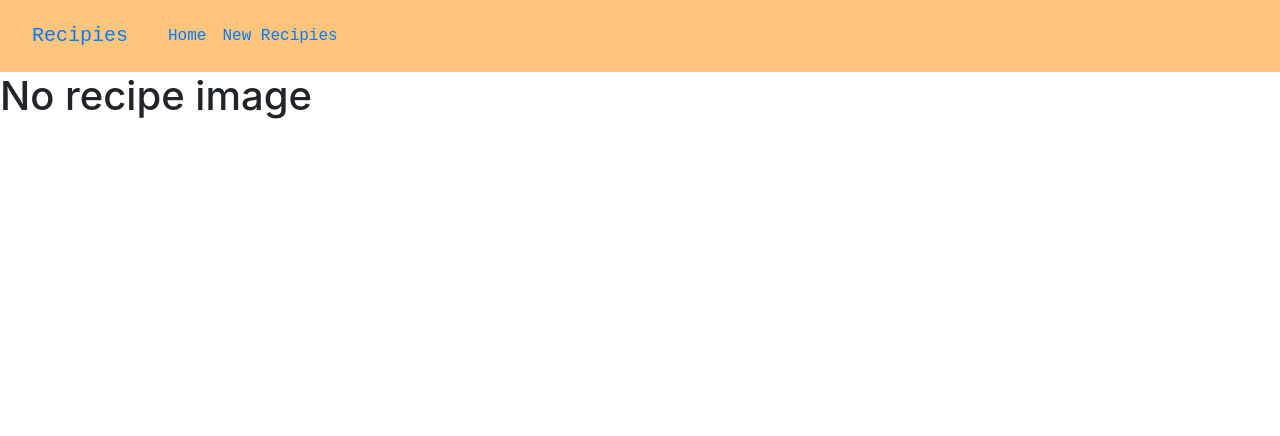
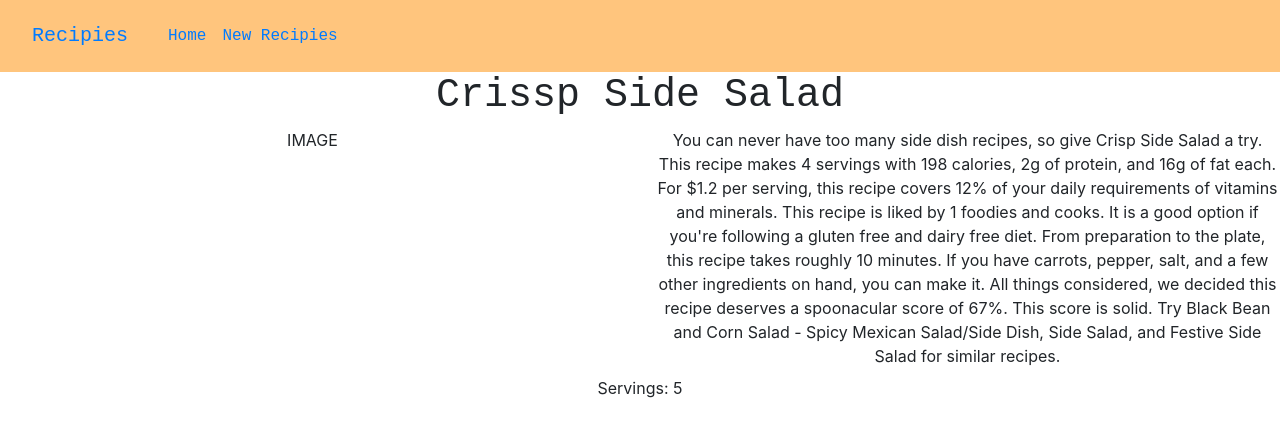
Before and after one commit to TiffanyJan/Recipies, a React (Create React App) app: page /Recipie in a window 1280 px wide. Shown: the top 436 px of the page. Built offline with nearby package versions, Linux system fonts and the light colour scheme.

Commit message:
page layout for recipe

```diff
--- a/src/App.css
+++ b/src/App.css
@@ -67,3 +67,7 @@
 .hide{
   opacity: 0;
 }
+
+.col-sm-2{
+  text-align:right
+}
--- a/src/Recipie.js
+++ b/src/Recipie.js
@@ -2,21 +2,18 @@ import React from "react";
 import "bootstrap/dist/css/bootstrap.min.css";
 
 export default function Recipie(props) {
-
   function stripHtml(summary) {
     var tmp = document.createElement("DIV");
     tmp.innerHTML = summary;
     return tmp.textContent || tmp.innerText || "";
   }
 
-  function instructions(recipeDetails){
-      if(recipeDetails.instructions){
-          return recipeDetails.instructions
-      }
-      else{
-          return <a href= {recipeDetails.sourceUrl}>{recipeDetails.sourceUrl}</a>
-
-      }
+  function instructions(recipeDetails) {
+    if (recipeDetails.instructions) {
+      return recipeDetails.instructions;
+    } else {
+      return <a href={recipeDetails.sourceUrl}>{recipeDetails.sourceUrl}</a>;
+    }
   }
 
   const showRecipe = (recipeDetails) => {
@@ -37,14 +34,39 @@ export default function Recipie(props) {
             </div>
             <div className="row mt-2">
               <div className="col-sm">
-      Instructions: {instructions(recipeDetails)}
+                Instructions: {instructions(recipeDetails)}
               </div>
             </div>
           </div>
         </>
       );
     } else {
-      return <h1>No recipe image</h1>;
+      return (
+        <>
+          <div className="heading">
+            <h1>Crissp Side Salad</h1>
+          </div>
+          <div className="row mt-2">
+          <div className="col-sm 2">IMAGE</div>
+            <div className="col-sm">
+              You can never have too many side dish recipes, so give Crisp Side
+              Salad a try. This recipe makes 4 servings with 198 calories, 2g of
+              protein, and 16g of fat each. For $1.2 per serving, this recipe
+              covers 12% of your daily requirements of vitamins and minerals.
+              This recipe is liked by 1 foodies and cooks. It is a good option
+              if you're following a gluten free and dairy free diet. From
+              preparation to the plate, this recipe takes roughly 10 minutes. If
+              you have carrots, pepper, salt, and a few other ingredients on
+              hand, you can make it. All things considered, we decided this
+              recipe deserves a spoonacular score of 67%. This score is solid.
+              Try Black Bean and Corn Salad - Spicy Mexican Salad/Side Dish,
+              Side Salad, and Festive Side Salad for similar recipes.
+            </div>
+
+          </div>
+          <div className="row mt-2">Servings: 5</div>
+        </>
+      );
     }
   };
 
```
